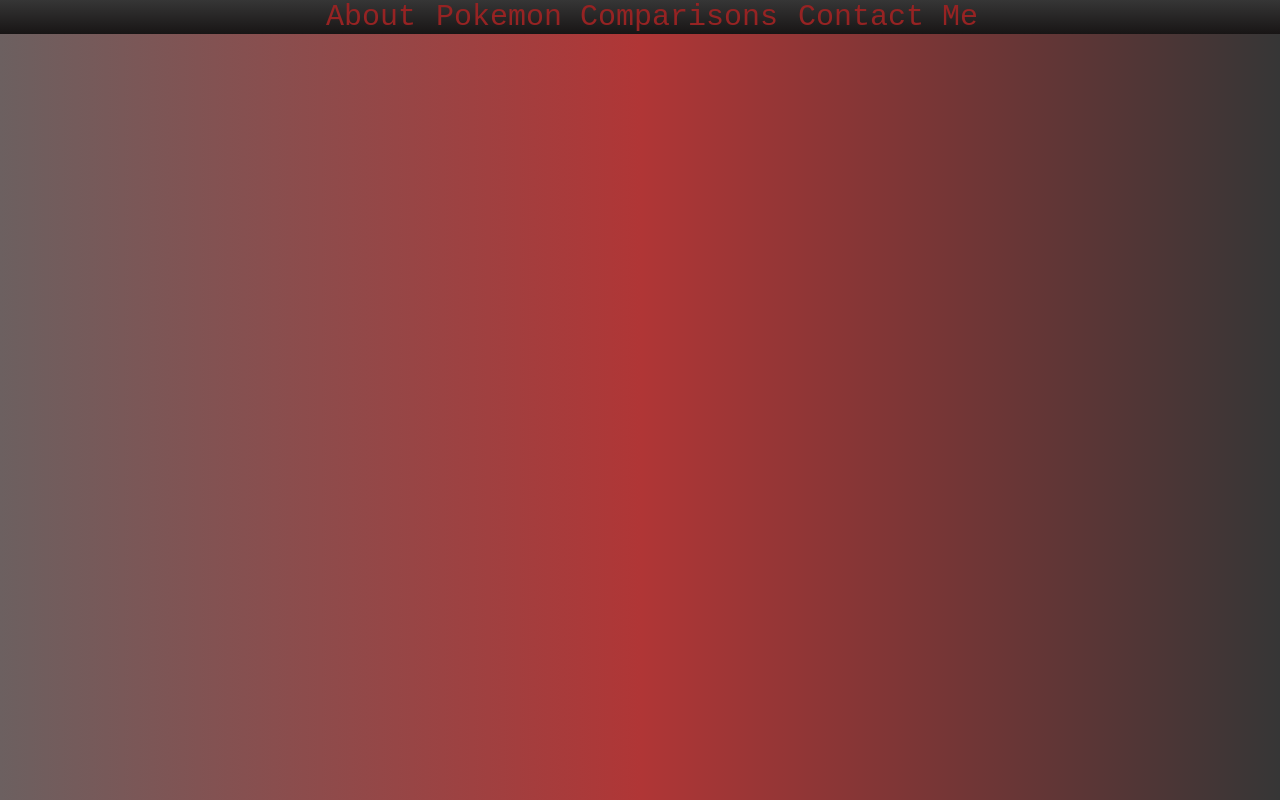
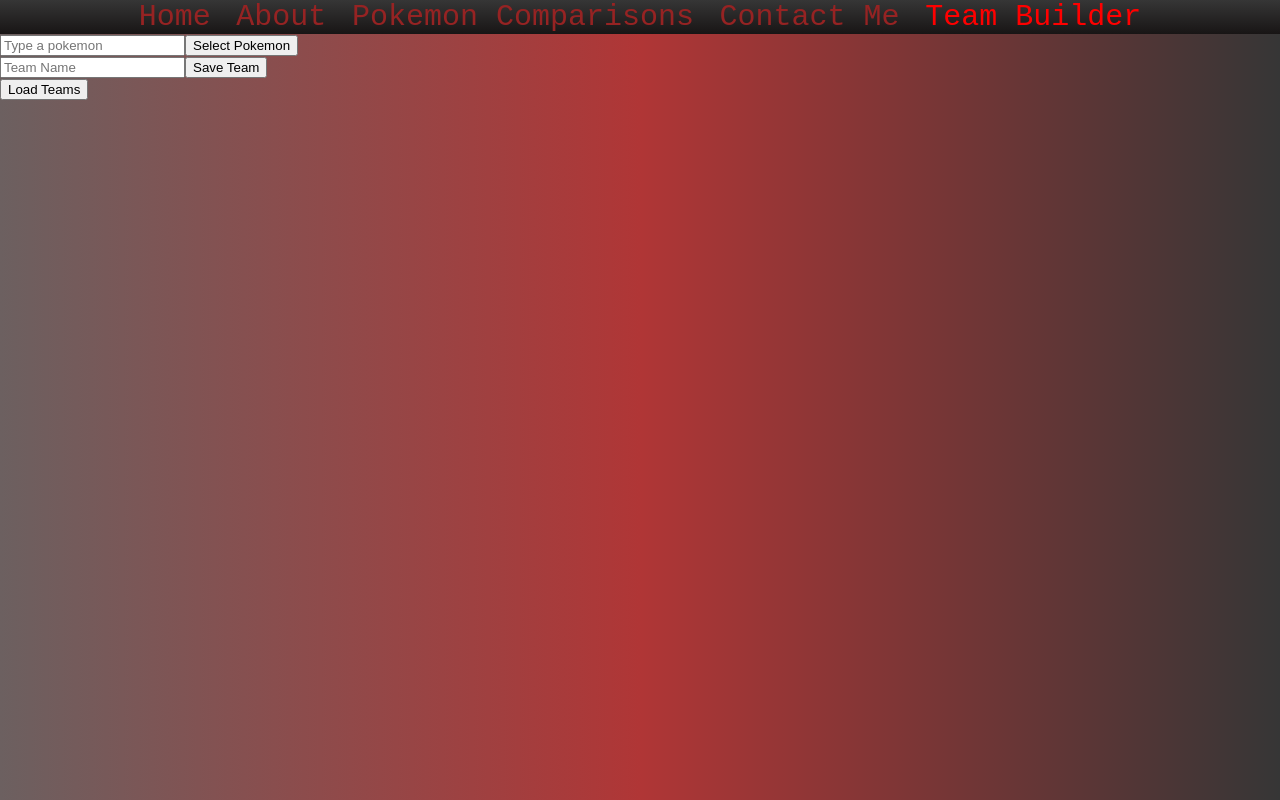
Before and after one commit to DylanCollinsCodes/pokemonapp, a React (Create React App) app: page /teambuilder in a window 1280 px wide. Built offline with nearby package versions, Linux system fonts and the light colour scheme; the HTML template or start-up script is replaced by a standard one; a web font is replaced by a local one.

Commit message:
teambuilder

```diff
--- a/src/App.js
+++ b/src/App.js
@@ -7,16 +7,18 @@ import Home from './pages';
 import About from './pages/about';
 import Contact from './pages/contact';
 import Pokemon from './pages/pokemon'
+import TeamBuilder from './pages/teambuilder'
 
 function App() {
 return (
     <Router>
     <Navbar />
     <Routes>
-        <Route exact path='/' element={<Home />} />
-        <Route path='/about' element={<About/>} />
-        <Route path='/pokemon' element ={<Pokemon/>} />
-        <Route path='/contact' element={<Contact/>} />
+        <Route exact path='/' element={<Home />}/>
+        <Route path='/about' element={<About/>}/>
+        <Route path='/pokemon' element ={<Pokemon/>}/>
+        <Route path='/contact' element={<Contact/>}/>
+        <Route path='/teambuilder' element={<TeamBuilder/>}/>
     </Routes>
     </Router>
 );
--- a/src/components/Navbar/NavbarElements.js
+++ b/src/components/Navbar/NavbarElements.js
@@ -19,7 +19,6 @@ export const NavLink = styled(Link)`
   display: flex;
   align-items: center;
   text-decoration: none;
-  padding: 0 10px;
   height: 100%;
   cursor: pointer;
   &.active {
@@ -44,13 +43,20 @@ export const Bars = styled(FaBars)`
 export const NavMenu = styled.div`
   display: flex;
   align-items: center;
-  margin-right: -24px;
+  justify-content: center;
+  gap: 2%;
+  flex-grow: 1;
 
-  @media (min-width: 406px) and (max-width: 768px) {
-    font-size: 17px;
+  @media (min-width: 561px) and (max-width: 990px) {
+    font-size: 20px;
   }
 
-  @media screen and (max-width: 405px) {
+
+  @media (min-width: 340px) and (max-width: 560px) {
     font-size: 12px
   }
+
+  @media screen and (max-width: 339px) {
+    font-size: 11px
+  }
 `;
--- a/src/components/Navbar/index.js
+++ b/src/components/Navbar/index.js
@@ -7,6 +7,9 @@ const Navbar = () => {
     <>
       <Nav>
         <NavMenu>
+          <NavLink to="/">
+            Home
+          </NavLink>
           <NavLink to="/about">
             About
           </NavLink>
@@ -16,6 +19,9 @@ const Navbar = () => {
           <NavLink to="/contact">
             Contact Me
           </NavLink>
+          <NavLink to="/teambuilder">
+            Team Builder
+          </NavLink>
         </NavMenu>
       </Nav>
     </>
--- /dev/null
+++ b/src/components/teams.jsx
@@ -0,0 +1,35 @@
+import { useState, useEffect } from 'react';
+import axios from 'axios'
+
+
+export default function Teams(props){
+    const [pokemonTeam, setPokemonTeam] = useState([])
+    const [teamName, setTeamName] = useState('')
+
+    useEffect(()=>{
+        if(props.poke){
+            let pokemonTeam = props.poke.Pokemon
+            let teamName = props.poke.Name
+            let pokeData = []
+            setTeamName(teamName)
+            setPokemonTeam(pokemonTeam)
+            for(let i = 0; i < pokemonTeam.length; i++){
+                axios.get(`https://pokeapi.co/api/v2/pokemon/${pokemonTeam[i]}`).then((res)=>{
+                    let data = res.data
+                    pokeData.push(data)
+                })
+            }
+            setPokemonTeam(pokeData)
+        }
+      },[])
+
+    return (
+        <div>
+            {teamName}
+            {pokemonTeam.map((pokemon, index) => <div key={`${pokemon} - ${index}`}>
+            {<img src={pokemon.sprites?.front_default} alt=""></img>}
+            {pokemon.name}
+            </div>)}
+        </div>
+    )
+}
--- /dev/null
+++ b/src/pages/teambuilder.js
@@ -0,0 +1,87 @@
+import reducer from '../state/reducer'
+import { useEffect, useReducer, useState } from 'react'
+import initialState from '../state/initialstate'
+import axios from 'axios'
+import Teams from '../components/teams'
+import '../style/pokemon.css'
+import Board from '../components/board'
+
+const TeamBuilder = () => {
+  const [ {num,pokemonList,selectedPokemon,pokeOneWeakToTwo,pokeTwoWeakToOne,specificPokemon,pokeOneWeaknesses,pokeTwoWeaknesses,pokemonTeam,teamName,allPokeTeams}, dispatch ] = useReducer(reducer,initialState)
+
+  function getSpecificPokemon(){
+    if(specificPokemon){
+        axios.get(`https://pokeapi.co/api/v2/pokemon/${specificPokemon.toLowerCase()}`).then((res)=>{
+        dispatch({type: 'FETCH_POKEMON_TEAM', payload: res.data})
+    })
+    }
+  }
+
+  function savePokemonTeam(teamName){
+    if(teamName.length > 0){
+      let pokeNames = []
+      if(pokemonTeam.length > 0){
+        for(let i = 0; i < pokemonTeam.length; i++){
+          pokeNames.push(pokemonTeam[i].name)
+        }
+        localStorage.setItem(teamName, JSON.stringify(pokeNames))
+      }
+    }
+  }
+
+  function loadPokemonTeams(){
+    let allTeams = []
+    for (let i = 0; i < localStorage.length; i++){
+      if(localStorage.key(i) === 'debug')continue
+      let arrPoke;
+      let poke = localStorage.getItem(localStorage.key(i))
+      let pokesTeam = {
+        Name: localStorage.key(i),
+        Pokemon: []
+      }
+      arrPoke = JSON.parse(poke)
+      for(let j = 0; j < arrPoke.length; j++){
+      let pokeName = arrPoke[j]
+      pokesTeam.Pokemon.push(pokeName)
+      }
+      allTeams.push(pokesTeam)
+  }
+  console.log(allTeams)
+  dispatch({type: 'SET_POKEMON_TEAMS', payload: allTeams})
+}
+
+  return (
+    <div>
+        <form onSubmit={((e)=>{
+            e.preventDefault()
+            getSpecificPokemon()
+            })}>
+            <input className="pokeInput" placeholder='Type a pokemon' value = {specificPokemon.name} onChange={(event)=> dispatch({type: 'ADD_SPECIFIC_POKEMON', payload: event.target.value})}></input>
+            <button className="pokeButton">Select Pokemon</button>
+        </form>
+
+        <form onSubmit={(e)=>{
+          e.preventDefault()
+          savePokemonTeam(teamName)
+        }}>
+        <input placeholder='Team Name' value = {teamName} onChange={(event) => dispatch({type: 'POKEMON_TEAM_NAME', payload: event.target.value})}></input>
+        <button>Save Team</button>
+        </form>
+        <button onClick={loadPokemonTeams}>Load Teams</button>
+
+        <div id='pokemonHolder'>
+          {pokemonTeam.map((poke, index)=>(
+          poke && <Board poke = {poke} allPokeTeams = {allPokeTeams} key = {index}/>
+          ))}
+        </div>
+
+        <div>
+          {allPokeTeams.reverse().map((poke, index)=>(
+          poke && <Teams poke = {poke} key = {index}/>
+          ))}
+        </div>
+    </div>
+  );
+};
+
+export default TeamBuilder;
--- a/src/state/initialstate.js
+++ b/src/state/initialstate.js
@@ -6,7 +6,10 @@ const initialState = {
     pokeTwoWeakToOne: false,
     specificPokemon: '',
     pokeOneWeaknesses: [],
-    pokeTwoWeaknesses: []
+    pokeTwoWeaknesses: [],
+    pokemonTeam: [],
+    teamName: '',
+    allPokeTeams: []
   }
 
 export default initialState
--- a/src/state/reducer.js
+++ b/src/state/reducer.js
@@ -1,11 +1,17 @@
 export default function reducer(state,action){
-    const {num,pokemonList,selectedPokemon,pokeOneWeakToTwo,pokeTwoWeakToOne,specificPokemon,pokeOneWeaknesses,pokeTwoWeaknesses} = state
+    const {num,pokemonList,selectedPokemon,pokeOneWeakToTwo,pokeTwoWeakToOne,specificPokemon,pokeOneWeaknesses,pokeTwoWeaknesses,pokemonTeam,teamName,allPokeTeams} = state
     switch(action.type){
       case 'FETCH_POKEMON':
         return {...state,pokemonList: action.payload}
 
+      case 'SET_POKEMON_TEAMS':
+        return{...state,allPokeTeams: action.payload}
+
       case 'FETCH_SINGLE_POKEMON':
         return {...state,pokemonList: [...pokemonList,action.payload]}
+
+      case 'FETCH_POKEMON_TEAM':
+        return {...state,pokemonTeam: [...pokemonTeam,action.payload]}
 
       case 'INCREMENT':
         return {...state, num: num + 1}
@@ -22,6 +28,9 @@ export default function reducer(state,action){
       case 'ADD_SPECIFIC_POKEMON':
         return {...state,specificPokemon: action.payload}
 
+      case 'POKEMON_TEAM_NAME':
+        return {...state,teamName: action.payload}
+
       default:
         console.log(`${action.type} is an invalid  update`)
         return
```
Also changed, not shown: src/style/teambuilder.css (added).
